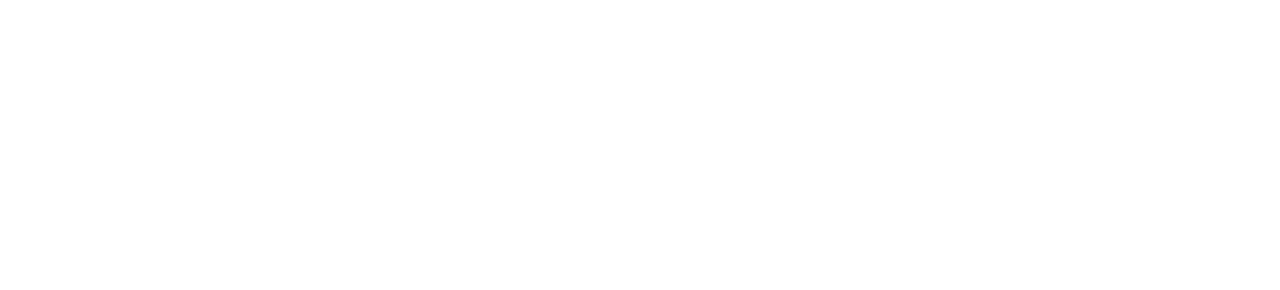
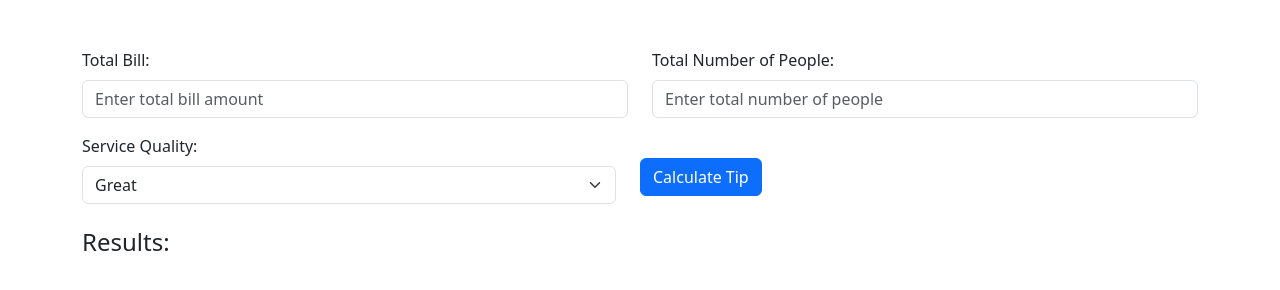
Before and after one commit to DanielB566/calculator, a plain HTML site: page index.html in a window 1280 px wide. Drawn offline with nearby package versions, Linux system fonts and the light colour scheme.

Commit message:
Added html to work with JS

```diff
--- a/index.html
+++ b/index.html
@@ -1,44 +1,74 @@
 <!doctype html>
 <html lang="en">
+
 <head>
     <title>Tip Calculator</title>
     <!-- Required meta tags -->
     <meta charset="utf-8" />
-        <meta
-            name="viewport"
-            content="width=device-width, initial-scale=1, shrink-to-fit=no"
-        />
+    <meta name="viewport" content="width=device-width, initial-scale=1, shrink-to-fit=no" />
 
     <!-- Bootstrap CSS v5.2.1 -->
-        <link
-            href="https://cdn.jsdelivr.net/npm/bootstrap@5.3.2/dist/css/bootstrap.min.css"
-            rel="stylesheet"
-            integrity="sha384-T3c6CoIi6uLrA9TneNEoa7RxnatzjcDSCmG1MXxSR1GAsXEV/Dwwykc2MPK8M2HN"
-            crossorigin="anonymous"
-        />
+    <link href="https://cdn.jsdelivr.net/npm/bootstrap@5.3.2/dist/css/bootstrap.min.css" rel="stylesheet"
+        integrity="sha384-T3c6CoIi6uLrA9TneNEoa7RxnatzjcDSCmG1MXxSR1GAsXEV/Dwwykc2MPK8M2HN" crossorigin="anonymous" />
+    <link rel="stylesheet" href="style.css">
 </head>
 
 <body>
     <header>
         <!-- place navbar here -->
     </header>
-        <main></main>
+    <main>
+        <div class="container mt-5">
+            <div class="row">
+                <div class="col-md-6">
+                    <!-- User input total bill Amount-->
+                    <label for="totalbill" class="form-label">Total Bill:</label>
+                    <input type="text" class="form-control" id="totalbill" placeholder="Enter total bill amount">
+                </div>
+                <div class="col-md-6">
+                    <!-- User input num of ppl-->
+                    <label for="totalbill" class="form-label">Total Number of People:</label>
+                    <input type="text" class="form-control" id="totalbill" placeholder="Enter total number of people">
+                </div>
+                <div class="row mt-3">
+                    <div class="col-md-6">
+                        <!--Dropdown for service quality-->
+                        <label for="serviceQuality" class="form-label">Service Quality:</label>
+                        <select id="serviceQuality" class="form-select">
+                            <option value="Great">Great</option>
+                            <option value="Good">Good</option>
+                            <option value="Poor">Poor</option>
+                        </select>
+                    </div>
+                    <div class="col-md-6 mt-4">
+                    <button class="btn btn-primary" onclick="calculateAndDisplay()">Calculate Tip</button>
+                </div>
+
+                </div>
+            </div>
+            <div class="row mt-4">
+                <div class="col-md-12">
+                    <h4>Results:</h4>
+                    <p id="tipResult"></p>
+                    <p id="totalBillResult"></p>
+                    <p id="amtPerPersonResult"></p>
+                </div>
+            </div>
+        </div>
+    </main>
     <footer>
         <!-- place footer here -->
     </footer>
     <!-- Bootstrap JavaScript Libraries -->
-        <script
-            src="https://cdn.jsdelivr.net/npm/@popperjs/core@2.11.8/dist/umd/popper.min.js"
+    <script src="https://cdn.jsdelivr.net/npm/@popperjs/core@2.11.8/dist/umd/popper.min.js"
         integrity="sha384-I7E8VVD/ismYTF4hNIPjVp/Zjvgyol6VFvRkX/vR+Vc4jQkC+hVqc2pM8ODewa9r"
-            crossorigin="anonymous"
-        ></script>
+        crossorigin="anonymous"></script>
 
-        <script
-            src="https://cdn.jsdelivr.net/npm/bootstrap@5.3.2/dist/js/bootstrap.min.js"
+    <script src="https://cdn.jsdelivr.net/npm/bootstrap@5.3.2/dist/js/bootstrap.min.js"
         integrity="sha384-BBtl+eGJRgqQAUMxJ7pMwbEyER4l1g+O15P+16Ep7Q9Q+zqX6gSbd85u4mG4QzX+"
-            crossorigin="anonymous"
-        ></script>
+        crossorigin="anonymous"></script>
 
     <script src="script.js"></script>
 </body>
+
 </html>
```
Lines whose indentation alone changed are shown as unchanged.
